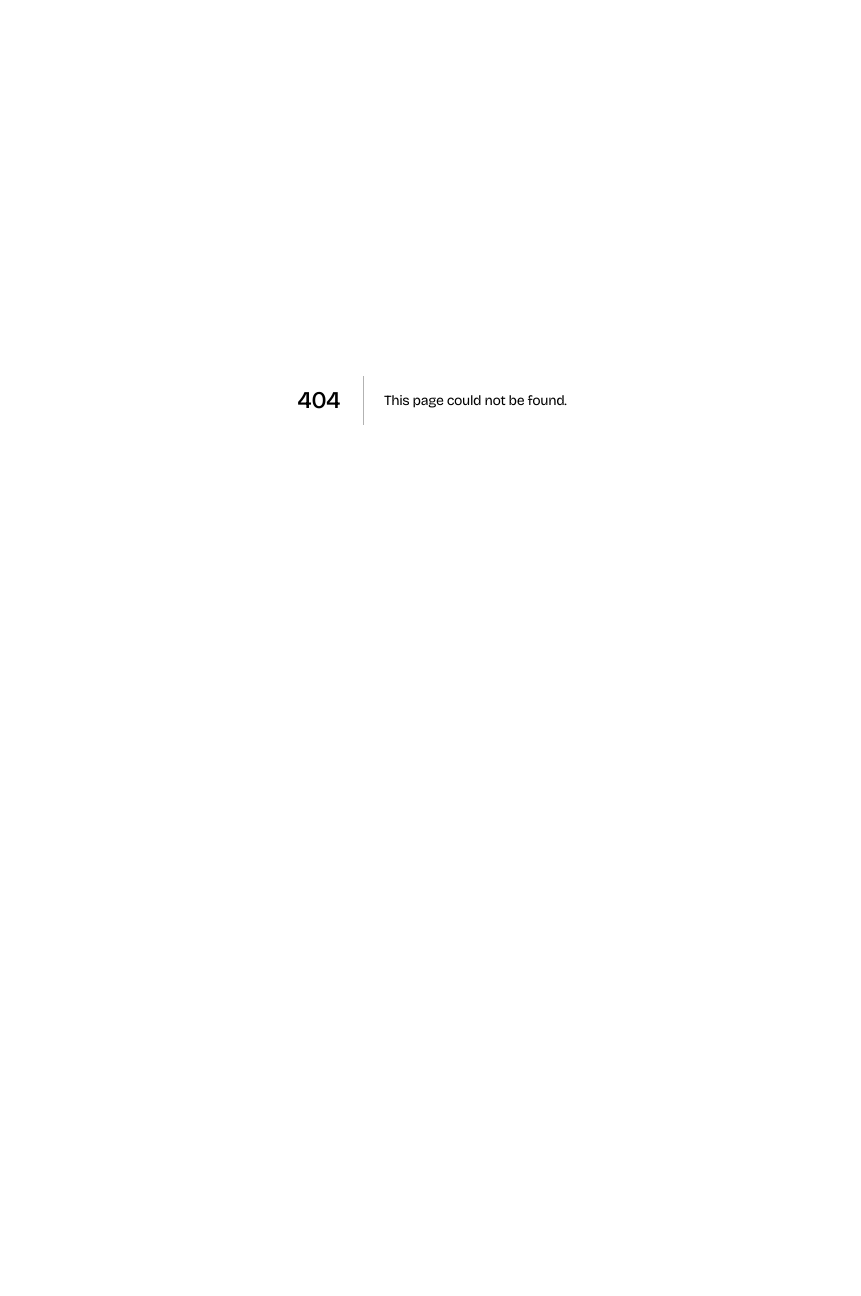
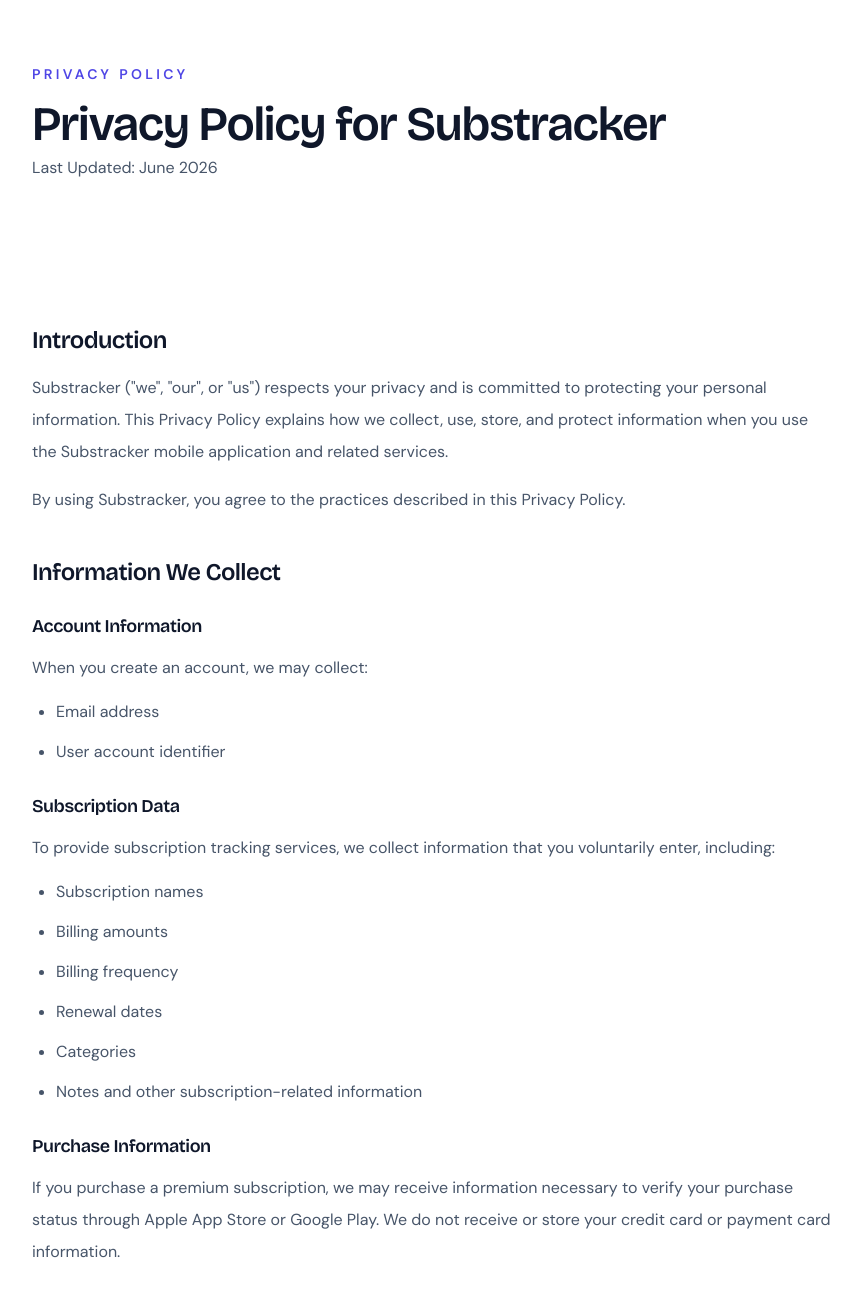
Before and after one commit to Sabil49/myzoappsite, a Next.js app: page /substracker/privacy-policy in a window 1280 px wide. Before the commit this address had no page. Shown: the top 1296 px of the page, without its empty margins (208-1069 px from the left). Before the commit the page ends 800 px from the top, so only its background shows below. Built offline with nearby package versions, Linux system fonts and the light colour scheme.

Commit message:
substracker policy

```diff
--- a/app/(sections)/FooterSection.js
+++ b/app/(sections)/FooterSection.js
@@ -39,7 +39,7 @@
         <div>
           <div className="font-bold mb-2">Legal</div>
           <ul className="space-y-1 text-[#7bb7b7] text-sm">
-            <li><a href="#">Privacy Policy</a></li>
+            <li><a href="/privacy">Privacy Policy</a></li>
             <li><a href="#">Terms of Service</a></li>
             <li><a href="#">Refund Policy</a></li>
             <li><a href="#">NDA Template</a></li>
--- /dev/null
+++ b/app/substracker/privacy-policy/page.js
@@ -0,0 +1,183 @@
+export const metadata = {
+  title: 'Privacy Policy | Substracker',
+  description: 'Privacy Policy for the Substracker mobile application by myzoapp.',
+}
+
+export default function SubstrackerPrivacyPage() {
+  return (
+    <main className="min-h-screen bg-white text-slate-900">
+      <div className="mx-auto max-w-4xl px-6 py-16 sm:px-8 lg:px-12">
+        <p className="text-sm font-semibold uppercase tracking-[0.24em] text-indigo-600">
+          Privacy policy
+        </p>
+        <h1 className="mt-4 text-4xl font-semibold tracking-tight sm:text-5xl">
+          Privacy Policy for Substracker
+        </h1>
+        <p className="mt-2 text-base text-slate-600">
+          Last Updated: June 2026
+        </p>
+
+        <section className="mt-12 space-y-10">
+          <div>
+            <h2 className="text-2xl font-semibold text-slate-900">Introduction</h2>
+            <p className="mt-4 text-base leading-8 text-slate-600">
+              Substracker ("we", "our", or "us") respects your privacy and is committed to protecting your personal information. This Privacy Policy explains how we collect, use, store, and protect information when you use the Substracker mobile application and related services.
+            </p>
+            <p className="mt-4 text-base leading-8 text-slate-600">
+              By using Substracker, you agree to the practices described in this Privacy Policy.
+            </p>
+          </div>
+
+          <div>
+            <h2 className="text-2xl font-semibold text-slate-900">Information We Collect</h2>
+
+            <div className="mt-6">
+              <h3 className="text-lg font-semibold text-slate-900">Account Information</h3>
+              <p className="mt-3 text-base leading-8 text-slate-600">
+                When you create an account, we may collect:
+              </p>
+              <ul className="mt-3 space-y-2 pl-6 text-base leading-8 text-slate-600 list-disc">
+                <li>Email address</li>
+                <li>User account identifier</li>
+              </ul>
+            </div>
+
+            <div className="mt-6">
+              <h3 className="text-lg font-semibold text-slate-900">Subscription Data</h3>
+              <p className="mt-3 text-base leading-8 text-slate-600">
+                To provide subscription tracking services, we collect information that you voluntarily enter, including:
+              </p>
+              <ul className="mt-3 space-y-2 pl-6 text-base leading-8 text-slate-600 list-disc">
+                <li>Subscription names</li>
+                <li>Billing amounts</li>
+                <li>Billing frequency</li>
+                <li>Renewal dates</li>
+                <li>Categories</li>
+                <li>Notes and other subscription-related information</li>
+              </ul>
+            </div>
+
+            <div className="mt-6">
+              <h3 className="text-lg font-semibold text-slate-900">Purchase Information</h3>
+              <p className="mt-3 text-base leading-8 text-slate-600">
+                If you purchase a premium subscription, we may receive information necessary to verify your purchase status through Apple App Store or Google Play. We do not receive or store your credit card or payment card information.
+              </p>
+            </div>
+          </div>
+
+          <div>
+            <h2 className="text-2xl font-semibold text-slate-900">How We Use Information</h2>
+            <p className="mt-4 text-base leading-8 text-slate-600">
+              We use collected information to:
+            </p>
+            <ul className="mt-4 space-y-2 pl-6 text-base leading-8 text-slate-600 list-disc">
+              <li>Create and manage your account</li>
+              <li>Sync your subscription data across devices</li>
+              <li>Provide subscription tracking features</li>
+              <li>Send reminder notifications you configure</li>
+              <li>Verify premium subscription purchases</li>
+              <li>Maintain app security and reliability</li>
+              <li>Respond to customer support requests</li>
+            </ul>
+          </div>
+
+          <div>
+            <h2 className="text-2xl font-semibold text-slate-900">Data Storage and Security</h2>
+            <p className="mt-4 text-base leading-8 text-slate-600">
+              We implement reasonable administrative, technical, and organizational measures to protect your information from unauthorized access, disclosure, alteration, or destruction.
+            </p>
+            <p className="mt-4 text-base leading-8 text-slate-600">
+              While we strive to protect your data, no method of electronic storage or transmission over the Internet is completely secure.
+            </p>
+          </div>
+
+          <div>
+            <h2 className="text-2xl font-semibold text-slate-900">Data Sharing</h2>
+            <p className="mt-4 text-base leading-8 text-slate-600">
+              We do not sell, rent, or trade your personal information.
+            </p>
+            <p className="mt-4 text-base leading-8 text-slate-600">
+              We may share information only in the following circumstances:
+            </p>
+            <ul className="mt-4 space-y-2 pl-6 text-base leading-8 text-slate-600 list-disc">
+              <li>With service providers that help operate our services</li>
+              <li>When required by law or legal process</li>
+              <li>To protect the rights, safety, and security of users or our services</li>
+            </ul>
+          </div>
+
+          <div>
+            <h2 className="text-2xl font-semibold text-slate-900">Third-Party Services</h2>
+            <p className="mt-4 text-base leading-8 text-slate-600">
+              Substracker may use third-party services for authentication, cloud storage, analytics, notifications, or purchase verification.
+            </p>
+            <p className="mt-4 text-base leading-8 text-slate-600">
+              These providers may process information according to their own privacy policies.
+            </p>
+          </div>
+
+          <div>
+            <h2 className="text-2xl font-semibold text-slate-900">Notifications</h2>
+            <p className="mt-4 text-base leading-8 text-slate-600">
+              If you enable reminders, Substracker may send notifications regarding upcoming subscription renewals and billing events.
+            </p>
+            <p className="mt-4 text-base leading-8 text-slate-600">
+              You may disable notifications at any time through your device settings.
+            </p>
+          </div>
+
+          <div>
+            <h2 className="text-2xl font-semibold text-slate-900">Children's Privacy</h2>
+            <p className="mt-4 text-base leading-8 text-slate-600">
+              Substracker is not intended for children under the age of 13. We do not knowingly collect personal information from children.
+            </p>
+          </div>
+
+          <div>
+            <h2 className="text-2xl font-semibold text-slate-900">Your Rights</h2>
+            <p className="mt-4 text-base leading-8 text-slate-600">
+              Depending on your location, you may have rights regarding your personal information, including:
+            </p>
+            <ul className="mt-4 space-y-2 pl-6 text-base leading-8 text-slate-600 list-disc">
+              <li>Accessing your information</li>
+              <li>Correcting inaccurate information</li>
+              <li>Requesting deletion of your account and data</li>
+              <li>Requesting a copy of your data</li>
+            </ul>
+          </div>
+
+          <div>
+            <h2 className="text-2xl font-semibold text-slate-900">Account Deletion</h2>
+            <p className="mt-4 text-base leading-8 text-slate-600">
+              You may request deletion of your account and associated data by contacting us at the email address below.
+            </p>
+            <p className="mt-4 text-base leading-8 text-slate-600">
+              We will process deletion requests within a reasonable period, subject to legal and operational requirements.
+            </p>
+          </div>
+
+          <div>
+            <h2 className="text-2xl font-semibold text-slate-900">Changes to This Privacy Policy</h2>
+            <p className="mt-4 text-base leading-8 text-slate-600">
+              We may update this Privacy Policy from time to time. Any changes will be posted on this page with an updated revision date.
+            </p>
+          </div>
+
+          <div>
+            <h2 className="text-2xl font-semibold text-slate-900">Contact Us</h2>
+            <p className="mt-4 text-base leading-8 text-slate-600">
+              If you have questions about this Privacy Policy or our privacy practices, please contact:
+            </p>
+            <ul className="mt-4 space-y-2 text-base leading-8 text-slate-600">
+              <li><strong>Email:</strong> <a href="mailto:hello@myzoapp.com" className="text-indigo-600 hover:text-indigo-700">hello@myzoapp.com</a></li>
+              <li><strong>Developer:</strong> myzoapp</li>
+            </ul>
+            <p className="mt-6 text-base leading-8 text-slate-600">
+              Thank you for using Substracker.
+            </p>
+          </div>
+        </section>
+      </div>
+    </main>
+  );
+}
```
